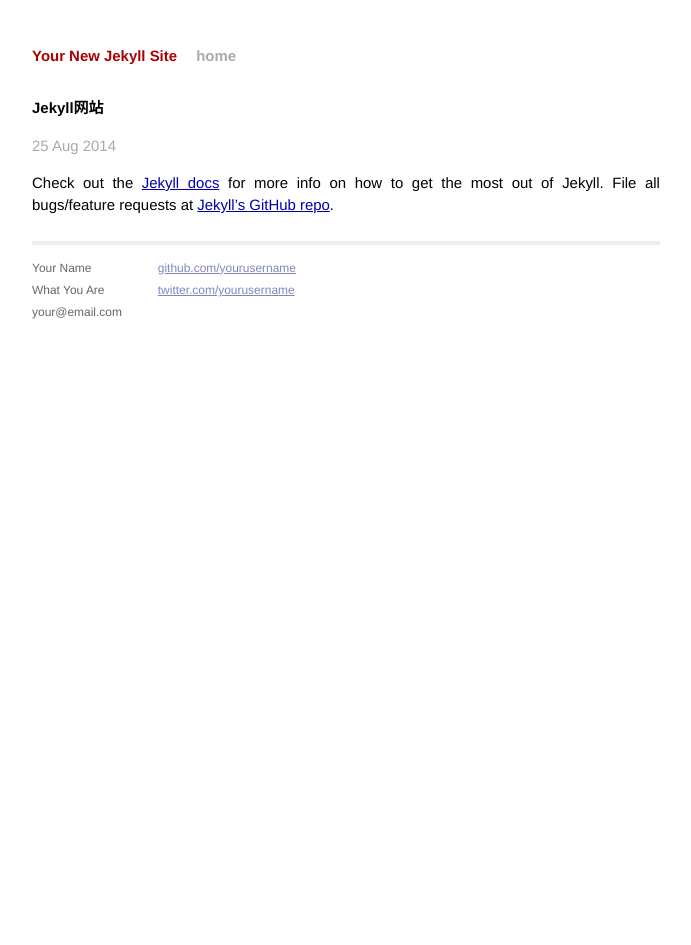
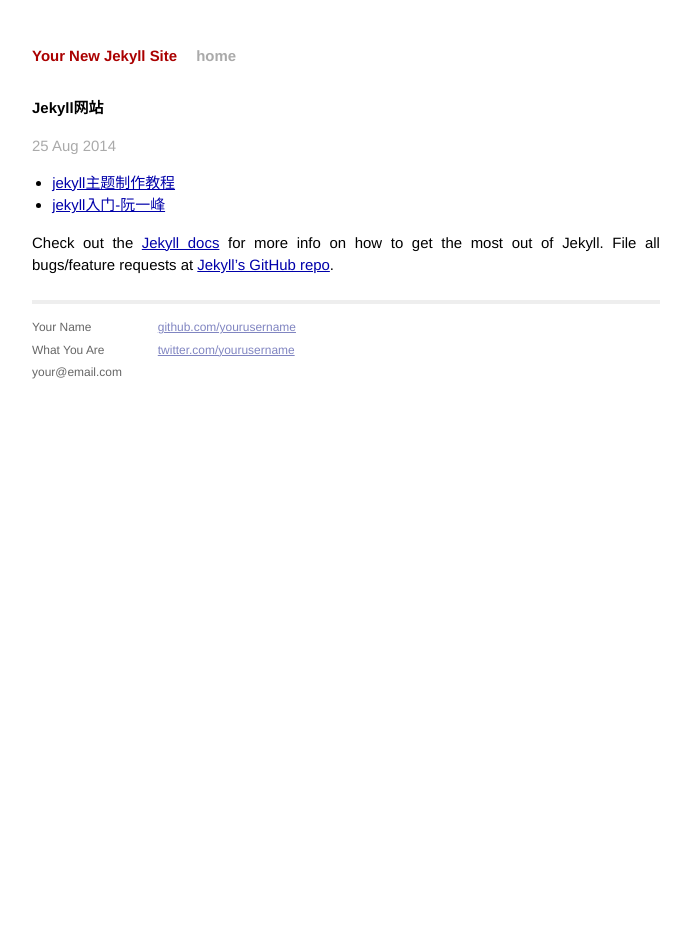
Before and after one commit to mafeifan/mafeifan.github.io, a Jekyll site: the page built from _posts/2014-08-25-useful-jekyll-website.markdown, in a window 1280 px wide. Shown: the whole page, without its empty margins (294-985 px from the left). Built offline with Jekyll 4.4.1, drawn with Linux system fonts in a browser that asks for light colours; Markdown is read by kramdown in place of the engine named in the settings.

Commit message:
update useful website

```diff
--- a/_posts/2014-08-25-useful-jekyll-website.markdown
+++ b/_posts/2014-08-25-useful-jekyll-website.markdown
@@ -5,8 +5,8 @@
 categories: jekyll update
 ---
 
-[jekyll主题制作教程]:    http://www.zhanxin.info/jekyll
-[jekyll入门-阮一峰]:    http://www.ruanyifeng.com/blog/2012/08/blogging_with_jekyll.html
+* [jekyll主题制作教程](http://www.zhanxin.info/jekyll)
+* [jekyll入门-阮一峰](http://www.ruanyifeng.com/blog/2012/08/blogging_with_jekyll.html)
 
 Check out the [Jekyll docs][jekyll] for more info on how to get the most out of Jekyll. File all bugs/feature requests at [Jekyll's GitHub repo][jekyll-gh].
 
```
